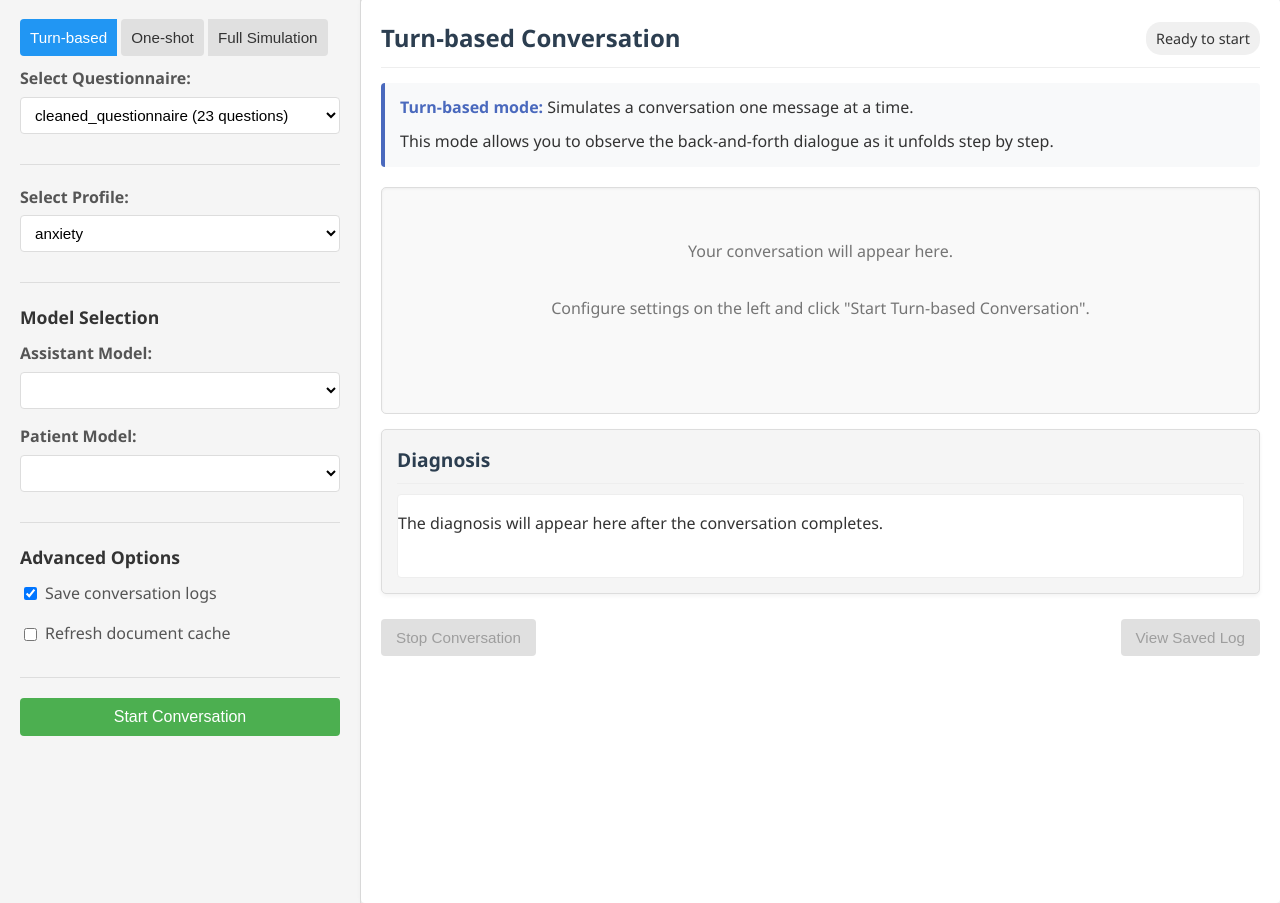
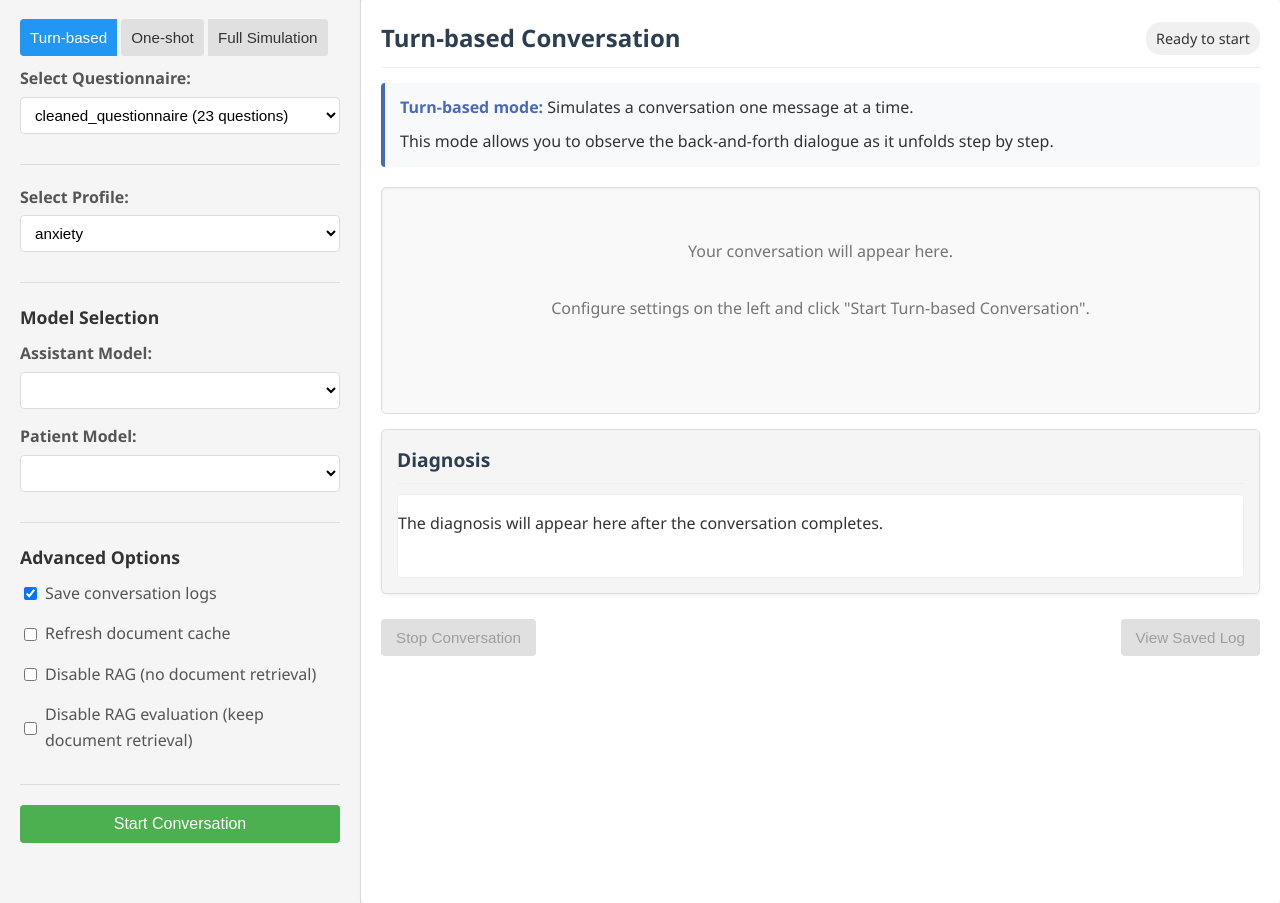
Before and after one commit to mithatco/mental_health_multiagent, a Flask app: page /conversation in a window 1280 px wide. Shown: the part 61-964 px from the top of the page. Run offline with Flask 3, Linux system fonts and the light colour scheme; data that the repository does not hold is empty.

Commit message:
Enhance conversation handling with RAG control options
- Added parameters to disable RAG document retrieval and RAG evaluation in `run_conversation` and `ConversationHandler`.
- Updated command-line interface and JavaScript to support new options for disabling RAG features.
- Enhanced the HTML interface to include checkboxes for disabling RAG and RAG evaluation.
- Improved logging and error handling related to RAG initialization.

```diff
--- a/interface/app.py
+++ b/interface/app.py
@@ -767,11 +767,14 @@ def start_conversation():
         save_logs = data.get('save_logs', True)
         refresh_cache = data.get('refresh_cache', False)
         full_conversation = data.get('full_conversation', False)  # For one-shot mode
+        disable_rag = data.get('disable_rag', False)  # Parameter to disable RAG completely
+        disable_rag_evaluation = data.get('disable_rag_evaluation', False)  # Parameter to disable RAG evaluation only
 
         print(f"Extracted parameters: questionnaire={questionnaire}, profile={profile}, "
               f"assistant_model={assistant_model}, patient_model={patient_model}, "
               f"agent_model={agent_model}, save_logs={save_logs}, refresh_cache={refresh_cache}, "
-              f"full_conversation={full_conversation}")
+              f"full_conversation={full_conversation}, disable_rag={disable_rag}, "
+              f"disable_rag_evaluation={disable_rag_evaluation}")
 
         if not questionnaire:
             return jsonify({"error": "No questionnaire selected"}), 400
@@ -812,6 +815,12 @@ def start_conversation():
             cmd.append('--no-save')
         else:
             cmd.extend(['--logs-dir', logs_dir])
+
+        if disable_rag:
+            cmd.append('--disable-rag')
+
+        if disable_rag_evaluation:
+            cmd.append('--disable-rag-evaluation')
 
         # Create a file to capture output
         output_file = tempfile.NamedTemporaryFile(delete=False, mode='w+')
@@ -1050,6 +1059,8 @@ def start_batch():
         save_logs = bool(data.get('save_logs', True))
         refresh_cache = bool(data.get('refresh_cache', False))
         randomize_profiles = bool(data.get('randomize_profiles', False))
+        disable_rag = bool(data.get('disable_rag', False))
+        disable_rag_evaluation = bool(data.get('disable_rag_evaluation', False))
 
         # Handle batch count with validation
         try:
@@ -1064,7 +1075,8 @@ def start_batch():
         print(f"Extracted batch parameters: questionnaire={questionnaire}, profile={profile}, "
               f"batch_count={batch_count}, randomize_profiles={randomize_profiles}, "
               f"assistant_model={assistant_model}, patient_model={patient_model}, "
-              f"save_logs={save_logs}, refresh_cache={refresh_cache}")
+              f"save_logs={save_logs}, refresh_cache={refresh_cache}, disable_rag={disable_rag}, "
+              f"disable_rag_evaluation={disable_rag_evaluation}")
 
         # Generate a unique batch ID
         batch_id = f"batch_{datetime.datetime.now().strftime('%Y%m%d_%H%M%S')}"
@@ -1102,6 +1114,12 @@ def start_batch():
 
         if refresh_cache:
             cmd.append('--refresh_cache')
+
+        if disable_rag:
+            cmd.append('--disable-rag')
+
+        if disable_rag_evaluation:
+            cmd.append('--disable-rag-evaluation')
 
         # Log the full command for debugging
         print(f"Executing batch command: {' '.join(cmd)}")
--- a/interface/static/js/conversation.js
+++ b/interface/static/js/conversation.js
@@ -257,7 +257,7 @@ function startConversation() {
     for (let [key, value] of formData.entries()) {
         console.log(`Processing form field: ${key} = ${value}`);
 
-        if (key === 'save_logs' || key === 'refresh_cache') {
+        if (key === 'save_logs' || key === 'refresh_cache' || key === 'disable_rag' || key === 'disable_rag_evaluation') {
             data[key] = value === 'on';  // Convert checkbox to boolean
         } else {
             data[key] = value;
@@ -280,6 +280,8 @@ function startConversation() {
         const patientModel = document.getElementById('patient-model-select').value;
         const saveLogs = document.getElementById('save-logs').checked;
         const refreshCache = document.getElementById('refresh-cache').checked;
+        const disableRag = document.getElementById('disable-rag').checked;
+        const disableRagEvaluation = document.getElementById('disable-rag-evaluation').checked;
 
         // Create data object manually
         data.questionnaire = questionnaire;
@@ -288,6 +290,8 @@ function startConversation() {
         data.patient_model = patientModel;
         data.save_logs = saveLogs;
         data.refresh_cache = refreshCache;
+        data.disable_rag = disableRag;
+        data.disable_rag_evaluation = disableRagEvaluation;
 
         console.log("Created fallback data:", data);
     }
@@ -605,6 +609,8 @@ function startBatchGeneration() {
         patient_model: document.getElementById('patient-model-select').value,
         save_logs: document.getElementById('save-logs').checked,
         refresh_cache: document.getElementById('refresh-cache').checked,
+        disable_rag: document.getElementById('disable-rag').checked,
+        disable_rag_evaluation: document.getElementById('disable-rag-evaluation').checked,
         randomize_profiles: document.getElementById('randomize-profiles')?.checked || false,
         batch_count: batchCount // Explicitly use the parsed integer
     };
@@ -939,6 +945,8 @@ function startOneshotConversation() {
         agent_model: agentModel,
         save_logs: document.getElementById('save-logs').checked,
         refresh_cache: document.getElementById('refresh-cache').checked,
+        disable_rag: document.getElementById('disable-rag').checked,
+        disable_rag_evaluation: document.getElementById('disable-rag-evaluation').checked,
         full_conversation: true // Signal that this is a full conversation
     };
 
--- a/interface/templates/conversation.html
+++ b/interface/templates/conversation.html
@@ -92,6 +92,14 @@
                         <div class="form-group checkbox-group">
                             <input type="checkbox" id="refresh-cache" name="refresh_cache">
                             <label for="refresh-cache">Refresh document cache</label>
+                        </div>
+                        <div class="form-group checkbox-group">
+                            <input type="checkbox" id="disable-rag" name="disable_rag">
+                            <label for="disable-rag">Disable RAG (no document retrieval)</label>
+                        </div>
+                        <div class="form-group checkbox-group">
+                            <input type="checkbox" id="disable-rag-evaluation" name="disable_rag_evaluation">
+                            <label for="disable-rag-evaluation">Disable RAG evaluation (keep document retrieval)</label>
                         </div>
                     </div>
 
```
Also changed, not shown: main.py (+19 -9 lines), utils/conversation_handler.py (+18 -11 lines), utils/full_conversation_handler.py (+18 -11 lines).
